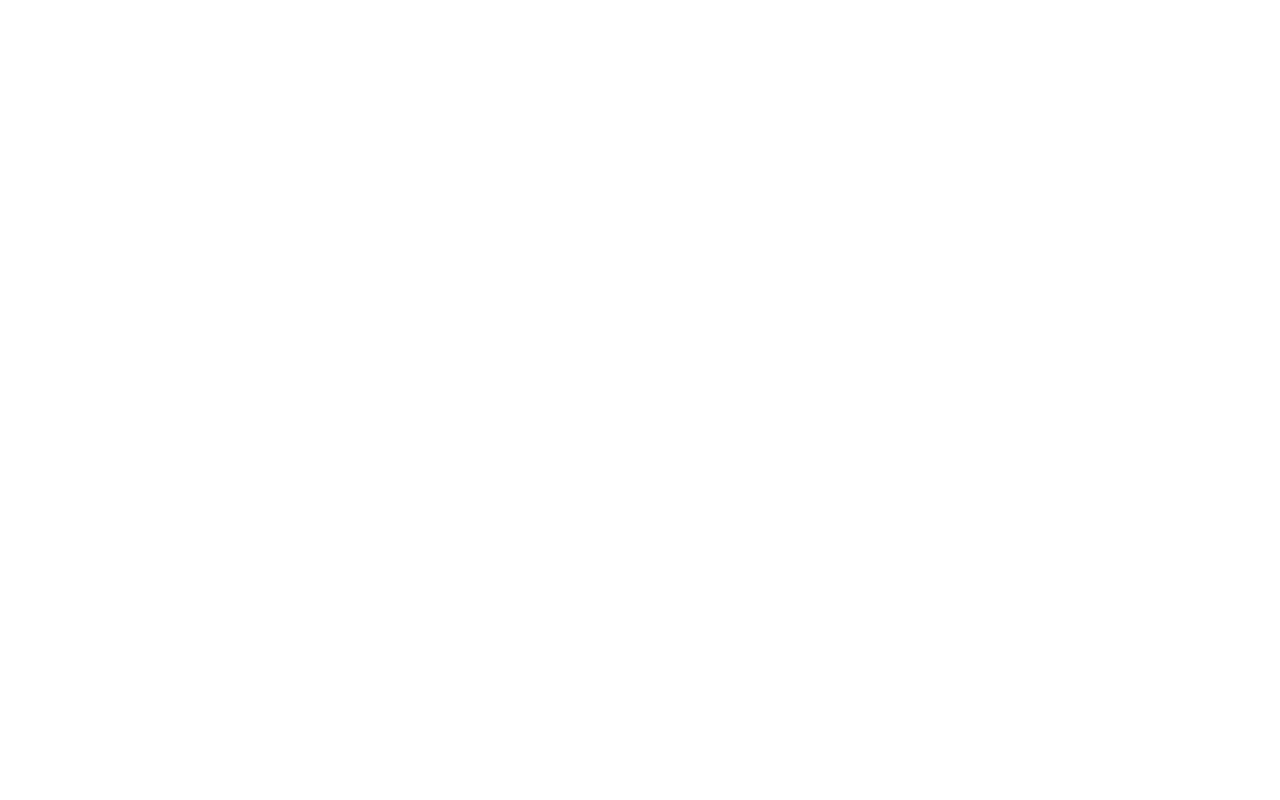
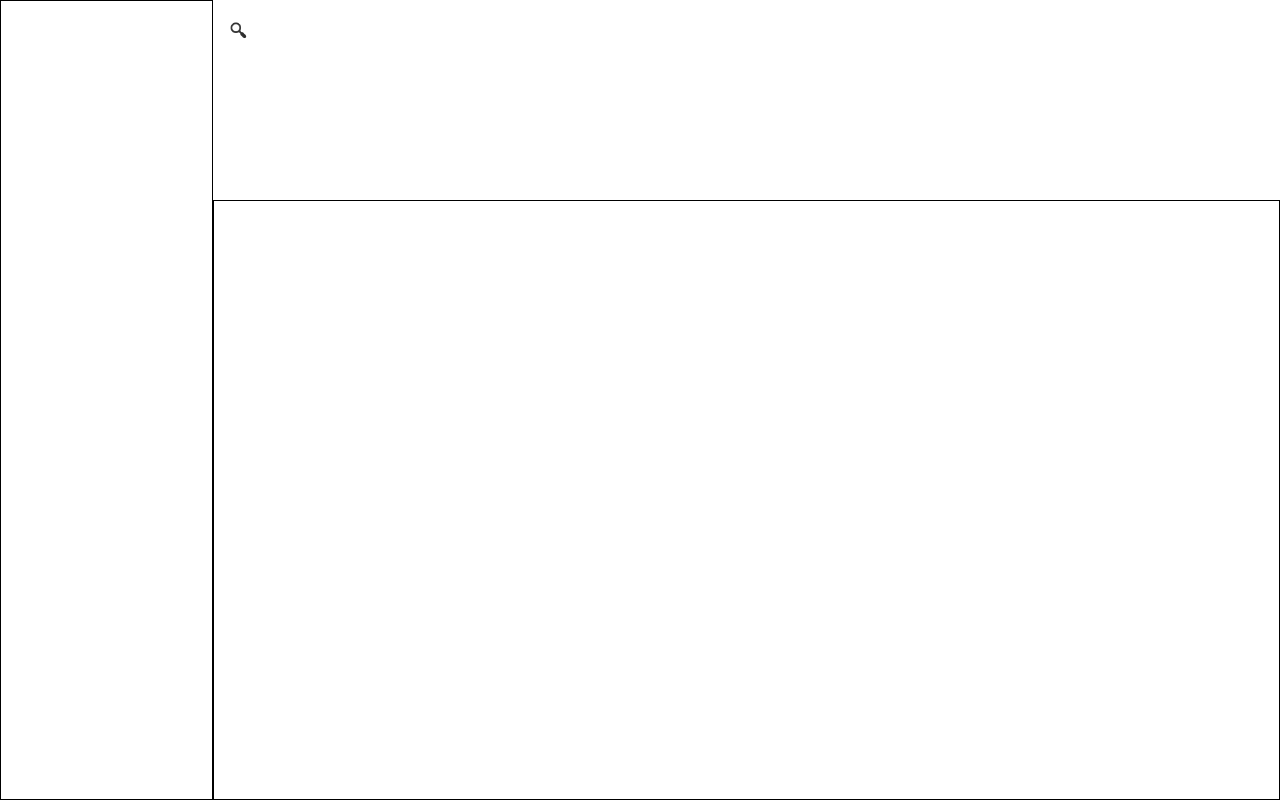
Before and after one commit to DZhivkovv/admin-dashboard, a plain HTML site: page index.html in a window 1280 px wide. Drawn offline with Linux system fonts and the light colour scheme.

Commit message:
Divide the header into two rows with grid. Put a search bar in the first row

```diff
--- a/index.html
+++ b/index.html
@@ -9,9 +9,22 @@
 </head>
 <body>
     <div class="grid-container-page">
-        <header class="container" id="header-container"></header>
-        <section class="container" id="sidebar-container"></section>
-        <section class="container" id="main-container"></section>
+        <header class="container" id="header-container">
+            <div class="upper-section">
+                <div id="searchbar-container">
+                    <label for="searchbar">
+                        <img src="images\search-icon.png" alt="" id="search-icon">
+                    </label>
+                    <input id="searchbar" type="text">
+                </div>
+            </div>
+            <div class="lower-section">
+            </div>
+        </header>
+        <section class="container" id="sidebar-container">
+        </section>
+        <section class="container" id="main-container">
+        </section>
     </div>
 </body>
 </html>
--- a/style.css
+++ b/style.css
@@ -25,12 +25,59 @@ html,body{
 
 #header-container{
     grid-area: header;
+
+    display: grid;
+    grid-template-rows: repeat(2, 1fr);
+    grid-template-columns: repeat(4, 1fr);
 }
 
+#header-container .upper-section{
+    grid-column: 1/-1;
+
+    display: grid;
+    grid-template-columns: repeat(4, 1fr);
+}
+
+.upper-section #searchbar-container{
+    height: 50%;
+    margin-top: 10px;
+    margin-left: 15px;
+    display: flex;
+    grid-column: 1/-3;
+
+}
+
+.upper-section #searchbar-container #search-icon{
+    height: 20px;
+    width: 20px;
+    margin-top: 10px;
+}
+
+.upper-section #searchbar-container input[type=text] {
+    height: 15px;
+    width: 100%;
+    margin-top: 5px;
+    margin-left: 10px;
+    padding: 6px;
+    font-size: 17px;
+    border-radius: 20px;
+    border: none;
+}
+
+
+#header-container .lower-section{
+    grid-column: 1/-1;
+}
+
+
 #sidebar-container{
+    padding: 20px;
+    border: 1px solid black;
     grid-area: sidebar;
 }
 
 #main-container{
+    padding: 20px;
+    border: 1px solid black;
     grid-area: main;
 }
```
Also changed, not shown: images/search-icon.png (added).
